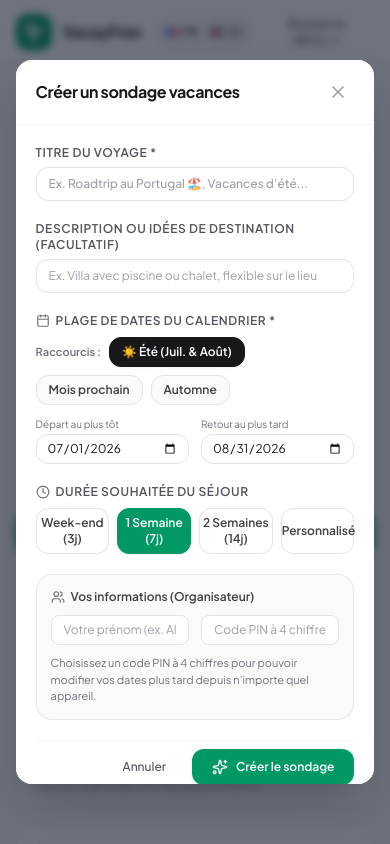
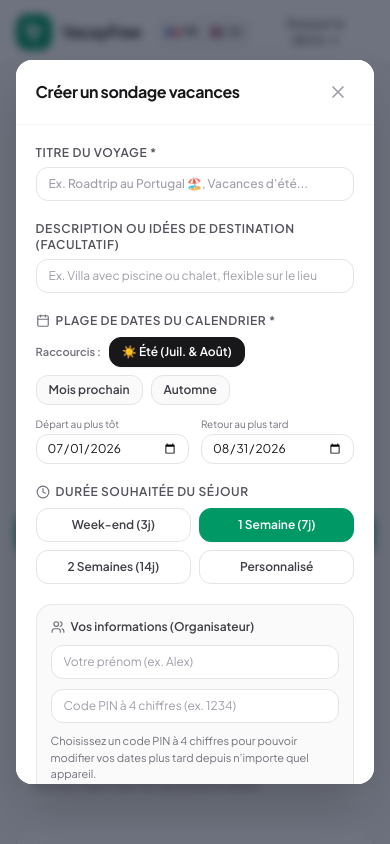
Before and after one commit to Seuguhfr/vacayfree, a React (Vite) app: page / in a window 390 px wide. Both pictures are taken after a click on the button "Créer un sondage vacances". Shown: the top 844 px of the page. Built offline with nearby package versions, Linux system fonts and the light colour scheme.

Commit message:
fix(mobile): optimize mobile layout, calendar cell text, and form inputs

```diff
--- a/src/components/CalendarGrid.tsx
+++ b/src/components/CalendarGrid.tsx
@@ -445,7 +445,7 @@ export const CalendarGrid: React.FC<CalendarGridProps> = ({
                         key={dateKey}
                         onPointerDown={() => handleCellPointerDown(dateKey)}
                         onPointerEnter={() => handleCellPointerEnter(dateKey)}
-                        className={`min-h-[58px] sm:min-h-[66px] rounded-xl border flex flex-col items-center justify-between p-2 transition-all cursor-pointer calendar-cell ${bgClass} active:scale-95`}
+                        className={`min-h-[58px] sm:min-h-[66px] rounded-xl border flex flex-col items-center justify-between p-1.5 sm:p-2 transition-all cursor-pointer calendar-cell ${bgClass} active:scale-95`}
                       >
                         <div className="w-full flex items-center justify-between">
                           <span className="text-xs font-bold leading-none">
@@ -474,7 +474,7 @@ export const CalendarGrid: React.FC<CalendarGridProps> = ({
                             <MessageSquare className="w-3.5 h-3.5" />
                           </button>
                         </div>
-                        <span className="text-[10px] font-bold uppercase tracking-wider opacity-90">
+                        <span className="text-[9px] sm:text-[10px] font-bold uppercase tracking-tight sm:tracking-normal opacity-90 leading-tight text-center">
                           {status === 'available' ? t.brushFree : status === 'maybe' ? t.brushMaybe : t.brushBusy}
                         </span>
                       </div>
--- a/src/components/CreateTripModal.tsx
+++ b/src/components/CreateTripModal.tsx
@@ -246,14 +246,14 @@ export const CreateTripModal: React.FC<CreateTripModalProps> = ({
             <Clock className="w-3.5 h-3.5 text-zinc-500" />
             <span>{t.targetDurationLabel}</span>
           </label>
-          <div className="grid grid-cols-4 gap-2">
+          <div className="grid grid-cols-2 sm:grid-cols-4 gap-2">
             <button
               type="button"
               onClick={() => {
                 setIsCustomDuration(false);
                 setDurationDays(3);
               }}
-              className={`py-1.5 rounded-xl text-xs font-semibold border transition-all cursor-pointer ${
+              className={`py-2 sm:py-1.5 rounded-xl text-xs font-semibold border transition-all cursor-pointer ${
                 !isCustomDuration && durationDays === 3
                   ? 'bg-emerald-600 text-white border-emerald-600 shadow-xs'
                   : 'bg-white text-zinc-700 border-zinc-200 hover:bg-zinc-50'
@@ -267,7 +267,7 @@ export const CreateTripModal: React.FC<CreateTripModalProps> = ({
                 setIsCustomDuration(false);
                 setDurationDays(7);
               }}
-              className={`py-1.5 rounded-xl text-xs font-semibold border transition-all cursor-pointer ${
+              className={`py-2 sm:py-1.5 rounded-xl text-xs font-semibold border transition-all cursor-pointer ${
                 !isCustomDuration && durationDays === 7
                   ? 'bg-emerald-600 text-white border-emerald-600 shadow-xs'
                   : 'bg-white text-zinc-700 border-zinc-200 hover:bg-zinc-50'
@@ -281,7 +281,7 @@ export const CreateTripModal: React.FC<CreateTripModalProps> = ({
                 setIsCustomDuration(false);
                 setDurationDays(14);
               }}
-              className={`py-1.5 rounded-xl text-xs font-semibold border transition-all cursor-pointer ${
+              className={`py-2 sm:py-1.5 rounded-xl text-xs font-semibold border transition-all cursor-pointer ${
                 !isCustomDuration && durationDays === 14
                   ? 'bg-emerald-600 text-white border-emerald-600 shadow-xs'
                   : 'bg-white text-zinc-700 border-zinc-200 hover:bg-zinc-50'
@@ -292,7 +292,7 @@ export const CreateTripModal: React.FC<CreateTripModalProps> = ({
             <button
               type="button"
               onClick={() => setIsCustomDuration(true)}
-              className={`py-1.5 rounded-xl text-xs font-semibold border transition-all cursor-pointer ${
+              className={`py-2 sm:py-1.5 rounded-xl text-xs font-semibold border transition-all cursor-pointer ${
                 isCustomDuration
                   ? 'bg-emerald-600 text-white border-emerald-600 shadow-xs'
                   : 'bg-white text-zinc-700 border-zinc-200 hover:bg-zinc-50'
@@ -324,14 +324,14 @@ export const CreateTripModal: React.FC<CreateTripModalProps> = ({
             <span>{t.yourInfoLabel}</span>
           </div>
 
-          <div className="grid grid-cols-2 gap-3">
+          <div className="grid grid-cols-1 sm:grid-cols-2 gap-2.5">
             <div>
               <input
                 type="text"
                 value={creatorName}
                 onChange={(e) => setCreatorName(e.target.value)}
                 placeholder={t.yourNamePlaceholder}
-                className="w-full px-3 py-1.5 rounded-lg border border-zinc-200 bg-white text-xs text-zinc-900 placeholder-zinc-400 focus:outline-none focus:ring-2 focus:ring-emerald-500/20 focus:border-emerald-600"
+                className="w-full px-3 py-2 rounded-xl border border-zinc-200 bg-white text-xs text-zinc-900 placeholder-zinc-400 focus:outline-none focus:ring-2 focus:ring-emerald-500/20 focus:border-emerald-600"
               />
             </div>
             <div>
@@ -343,7 +343,7 @@ export const CreateTripModal: React.FC<CreateTripModalProps> = ({
                 value={creatorPin}
                 onChange={(e) => setCreatorPin(e.target.value.replace(/\D/g, '').slice(0, 4))}
                 placeholder={t.pinPlaceholder}
-                className="w-full px-3 py-1.5 rounded-lg border border-zinc-200 bg-white text-xs text-zinc-900 placeholder-zinc-400 focus:outline-none focus:ring-2 focus:ring-emerald-500/20 focus:border-emerald-600"
+                className="w-full px-3 py-2 rounded-xl border border-zinc-200 bg-white text-xs text-zinc-900 placeholder-zinc-400 focus:outline-none focus:ring-2 focus:ring-emerald-500/20 focus:border-emerald-600"
               />
             </div>
           </div>
--- a/src/components/Header.tsx
+++ b/src/components/Header.tsx
@@ -50,7 +50,7 @@ export const Header: React.FC<HeaderProps> = ({
                 </span>
               </div>
               {event && (
-                <p className="text-xs text-zinc-500 font-medium truncate max-w-[160px] sm:max-w-xs mt-0.5">
+                <p className="hidden sm:block text-xs text-zinc-500 font-medium truncate max-w-[160px] sm:max-w-xs mt-0.5">
                   {event.title}
                 </p>
               )}
@@ -59,7 +59,7 @@ export const Header: React.FC<HeaderProps> = ({
         </div>
 
         {/* Actions */}
-        <div className="flex items-center gap-2 sm:gap-2.5">
+        <div className="flex items-center gap-1.5 sm:gap-2.5">
           {/* Language Selector */}
           <LanguageSelector />
 
@@ -69,7 +69,7 @@ export const Header: React.FC<HeaderProps> = ({
               <button
                 type="button"
                 onClick={onGoHome}
-                className="inline-flex items-center gap-1.5 px-3 py-1.5 rounded-xl text-xs sm:text-sm font-medium text-zinc-600 hover:text-zinc-900 hover:bg-zinc-100 transition-colors cursor-pointer"
+                className="inline-flex items-center justify-center p-1.5 sm:px-3 sm:py-1.5 rounded-xl text-xs sm:text-sm font-medium text-zinc-600 hover:text-zinc-900 hover:bg-zinc-100 transition-colors cursor-pointer"
                 title={t.home}
               >
                 <ArrowLeft className="w-4 h-4" />
@@ -79,16 +79,17 @@ export const Header: React.FC<HeaderProps> = ({
               <button
                 type="button"
                 onClick={onOpenShare}
-                className="inline-flex items-center gap-1.5 px-3 py-1.5 sm:px-3.5 sm:py-2 rounded-xl text-xs sm:text-sm font-semibold bg-zinc-900 text-white hover:bg-zinc-800 active:scale-[0.98] transition-all cursor-pointer shadow-xs"
+                className="inline-flex items-center gap-1.5 px-2.5 py-1.5 sm:px-3.5 sm:py-2 rounded-xl text-xs sm:text-sm font-semibold bg-zinc-900 text-white hover:bg-zinc-800 active:scale-[0.98] transition-all cursor-pointer shadow-xs"
+                title={t.share}
               >
                 <Share2 className="w-3.5 h-3.5 sm:w-4 sm:h-4 stroke-[2.2]" />
-                <span>{t.share}</span>
+                <span className="hidden sm:inline">{t.share}</span>
               </button>
 
               <button
                 type="button"
                 onClick={onOpenAdmin}
-                className={`inline-flex items-center gap-1.5 px-3 py-1.5 sm:px-3.5 sm:py-2 rounded-xl text-xs sm:text-sm font-medium border transition-all cursor-pointer ${
+                className={`inline-flex items-center justify-center p-1.5 sm:px-3 sm:py-2 rounded-xl text-xs sm:text-sm font-medium border transition-all cursor-pointer ${
                   isAdmin
                     ? 'bg-amber-50 text-amber-900 border-amber-300 hover:bg-amber-100'
                     : 'bg-white text-zinc-700 border-zinc-200 hover:bg-zinc-50'
@@ -111,7 +112,7 @@ export const Header: React.FC<HeaderProps> = ({
               <button
                 type="button"
                 onClick={onOpenNewTrip}
-                className="inline-flex items-center gap-1.5 px-3 py-1.5 sm:px-3.5 sm:py-2 rounded-xl text-xs sm:text-sm font-medium bg-zinc-100 text-zinc-800 hover:bg-zinc-200/80 transition-all cursor-pointer"
+                className="hidden sm:inline-flex items-center gap-1.5 px-3 py-1.5 sm:px-3.5 sm:py-2 rounded-xl text-xs sm:text-sm font-medium bg-zinc-100 text-zinc-800 hover:bg-zinc-200/80 transition-all cursor-pointer"
               >
                 <Plus className="w-3.5 h-3.5 sm:w-4 sm:h-4" />
                 <span className="hidden md:inline">{t.newPoll}</span>
```
